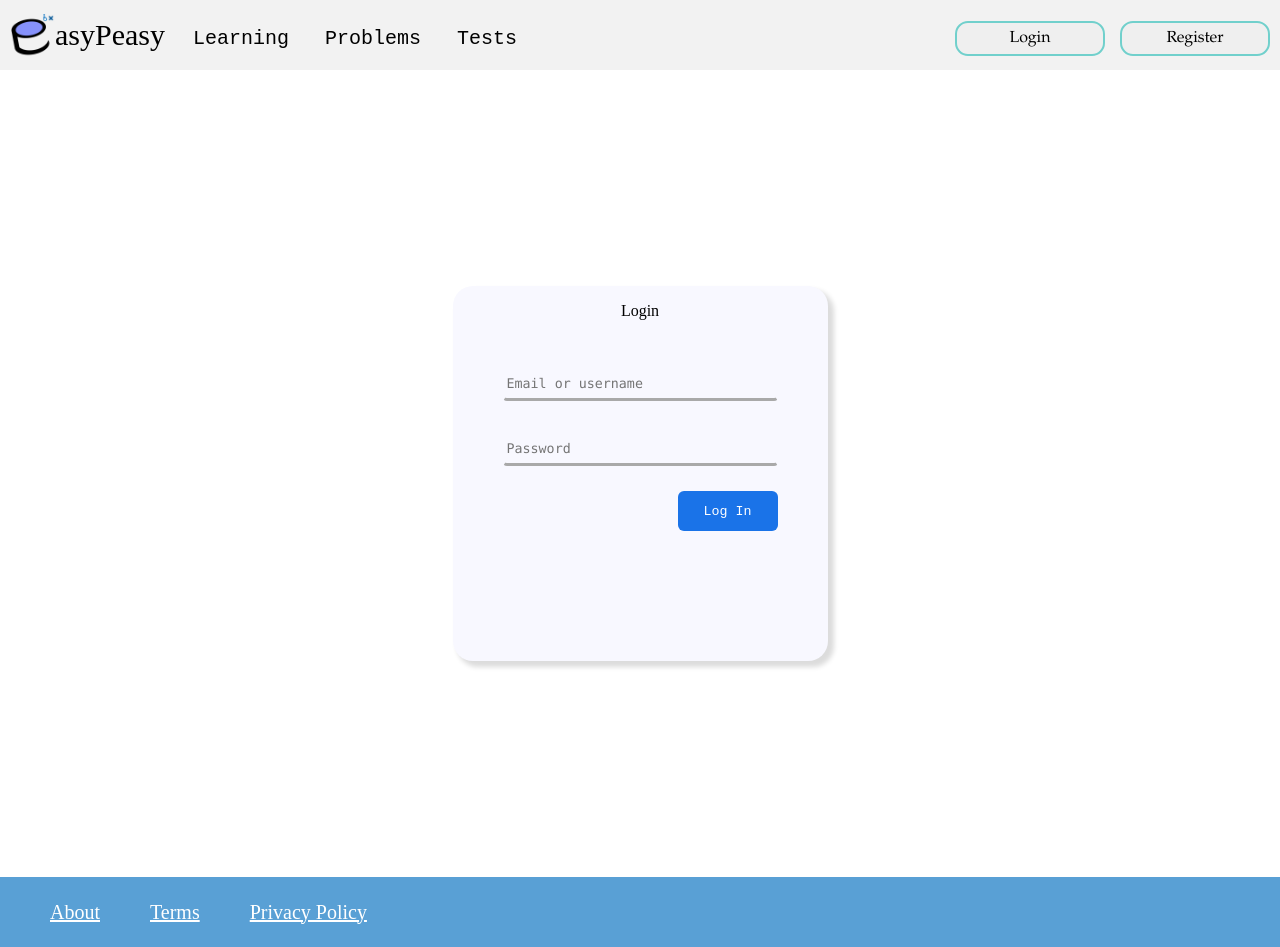
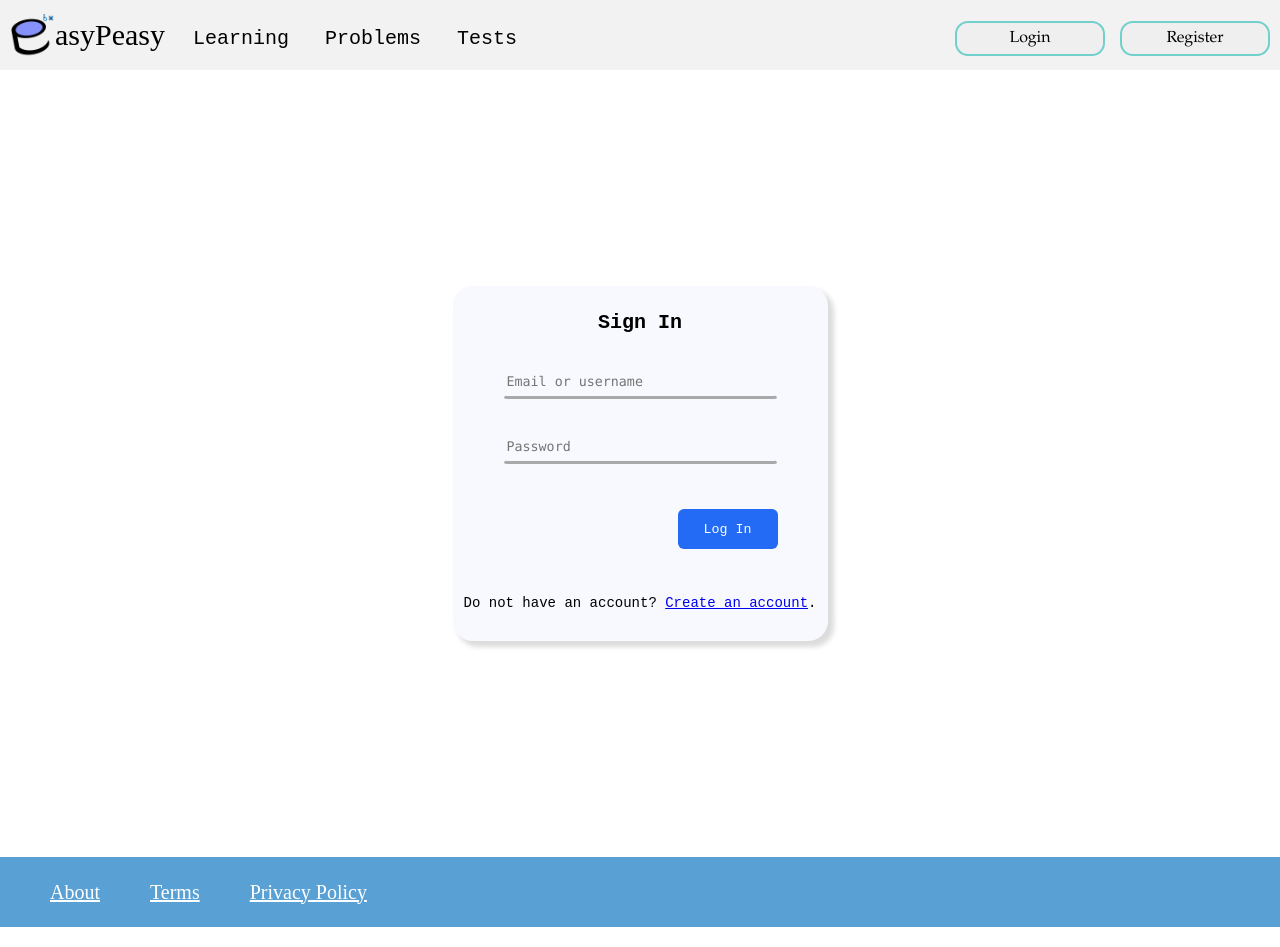
Before and after one commit to nazarkohut/easy_peasy_front, an Angular app: page /login in a window 1280 px wide. Built offline with nearby package versions, Linux system fonts and the light colour scheme.

Commit message:
Improved login UI part.

```diff
--- a/src/app/app.module.ts
+++ b/src/app/app.module.ts
@@ -19,6 +19,7 @@ import { LoginFormComponent } from './section/login-form/login-form.component';
 import {ReactiveFormsModule} from "@angular/forms";
 import { SubmitButtonComponent } from './section/submit-button/submit-button.component';
 import { FormHeaderComponent } from './section/form-header/form-header.component';
+import { FormTextComponent } from './section/form-text/form-text.component';
 
 @NgModule({
   declarations: [
@@ -35,7 +36,8 @@ import { FormHeaderComponent } from './section/form-header/form-header.component
     RegisterFormComponent,
     LoginFormComponent,
     SubmitButtonComponent,
-    FormHeaderComponent
+    FormHeaderComponent,
+    FormTextComponent
   ],
   imports: [
     BrowserModule,
--- a/src/app/section/form-header/form-header.component.html
+++ b/src/app/section/form-header/form-header.component.html
@@ -1 +1 @@
-<p class="form-header">{{text}}</p>
+<p #formHeader class="form-header placeholder">{{text}}</p>
--- a/src/app/section/form-header/form-header.component.scss
+++ b/src/app/section/form-header/form-header.component.scss
@@ -1,3 +1,7 @@
 .form-header{
   text-align: center;
+  font-family: "Courier New", monospace;
+  font-size: 20px;
+  margin: 0;
+  font-weight: bold;
 }
--- a/src/app/section/form-header/form-header.component.ts
+++ b/src/app/section/form-header/form-header.component.ts
@@ -1,18 +1,29 @@
-import {Component, Input, OnInit} from '@angular/core';
+import {Component, ElementRef, Input, OnInit, ViewChild} from '@angular/core';
 
 @Component({
   selector: 'app-form-header',
   templateUrl: './form-header.component.html',
   styleUrls: ['./form-header.component.scss']
 })
+
+
 export class FormHeaderComponent implements OnInit {
   @Input() text: string = '';
+  @Input() paddingTop: string = '';
+  @ViewChild('formHeader') p: ElementRef<HTMLParagraphElement>;
+  PADDINGS: any = {
+    'login': '25px',
+    'register': '40px'
+  }
 
   constructor() {
+    this.p = {} as ElementRef;
   }
 
   ngOnInit(): void {
-
   }
 
+  ngAfterViewInit() {
+    this.p.nativeElement.style.paddingTop = this.PADDINGS[this.paddingTop];
+  }
 }
--- /dev/null
+++ b/src/app/section/form-text/form-text.component.html
@@ -0,0 +1,3 @@
+<p class="form-text" #formText>
+  {{text}} <a  [routerLink]="link">{{linkText}}</a>.
+</p>
--- /dev/null
+++ b/src/app/section/form-text/form-text.component.scss
@@ -0,0 +1,5 @@
+.form-text {
+  margin: 40px 0 0 0;
+  font-family: "Dubai", monospace;
+  font-size: 14px;
+}
--- /dev/null
+++ b/src/app/section/form-text/form-text.component.ts
@@ -0,0 +1,30 @@
+import {Component, ElementRef, Input, OnInit, ViewChild} from '@angular/core';
+
+@Component({
+  selector: 'app-form-text',
+  templateUrl: './form-text.component.html',
+  styleUrls: ['./form-text.component.scss']
+})
+export class FormTextComponent implements OnInit {
+  @Input() text: string = '';
+  @Input() link: string = '';
+  @Input() linkText: string = '';
+  @Input() paddingBottom: string = '';
+  @ViewChild('formText') p: ElementRef<HTMLParagraphElement>;
+
+  PADDINGS: any = {
+    'login': '25px',
+    'register': '40px'
+  }
+
+  constructor() {
+    this.p = {} as ElementRef;
+  }
+
+  ngOnInit(): void {
+  }
+
+  ngAfterViewInit(){
+    this.p.nativeElement.style.paddingBottom = this.PADDINGS[this.paddingBottom];
+  }
+}
--- a/src/app/section/login-form/login-form.component.html
+++ b/src/app/section/login-form/login-form.component.html
@@ -1,5 +1,5 @@
 <section class="form-wrapper">
-  <app-form-header [text]="'Login'"></app-form-header>
+  <app-form-header [text]="'Sign In'" [paddingTop]="'login'"></app-form-header>
   <form class="login-form" [formGroup]="form" (submit)="onSubmit()">
     <label>
       <input class="login-input" type="email" formControlName="email_or_username" placeholder="Email or username">
@@ -10,5 +10,7 @@
       <input class="login-input" type="password" formControlName="password" placeholder="Password">
     </label>
     <app-submit-button [buttonValue]="'Log In'"></app-submit-button>
+    <app-form-text [text]="'Do not have an account?'" [linkText]="'Create an account'" [link]="'/registration'"
+    [paddingBottom]="'login'"></app-form-text>
   </form>
 </section>
--- a/src/app/section/login-form/login-form.component.scss
+++ b/src/app/section/login-form/login-form.component.scss
@@ -1,7 +1,7 @@
 @use '../../../assets/styles/colors' as colors;
 
 .form-wrapper{
-  min-height: 375px;
+  min-height: 355px;
   width: 375px;
 }
 
--- a/src/app/section/login-form/login-form.component.ts
+++ b/src/app/section/login-form/login-form.component.ts
@@ -1,5 +1,6 @@
 import {Component, OnInit} from '@angular/core';
-import {FormBuilder, FormControl, FormGroup, Validators} from "@angular/forms";
+import {FormControl, FormGroup, Validators} from "@angular/forms";
+import {Router} from "@angular/router";
 
 @Component({
   selector: 'app-login-form',
@@ -14,7 +15,7 @@ export class LoginFormComponent implements OnInit {
 
   loginForm: FormGroup = new FormGroup({})
 
-  constructor() {
+  constructor(private router: Router) {
   }
 
   determineIfEmailOrUsername(): FormGroup {
@@ -66,5 +67,4 @@ export class LoginFormComponent implements OnInit {
   onSubmit() {
     this.determineIfEmailOrUsername();
   }
-
 }
--- a/src/app/section/submit-button/submit-button.component.scss
+++ b/src/app/section/submit-button/submit-button.component.scss
@@ -1,12 +1,12 @@
 @use '../../../assets/styles/colors' as colors;
 
 .submit-button {
-  background: #1a73e8;
+  background: colors.$submit-button-color;
   border-radius: 6px;
   transition: 0.5s ease;
   width: 100px;
   height: 40px;
-  margin: 25px 0 6px 175px;
+  margin: 45px 0 6px 175px;
   border-color: transparent;
   color: colors.$white;
   font-family: "Bookman Old Style", monospace;
--- a/src/assets/styles/colors.scss
+++ b/src/assets/styles/colors.scss
@@ -6,6 +6,7 @@ $nav-auth-button-color: #71D0CC;
 $form-wrapper-color: #f8f8ff;
 $form-wrapper-shadow-color: gainsboro;
 $register-input-focus-color: rgb(180, 210, 256);
+$submit-button-color: #236AF4;
 $submit-button-hover-shadow-color: lightslategray;
-$submit-button-hover-color: rgb(102, 102, 255);
+$submit-button-hover-color: rgb(102, 102, 255, 0.95);
 $footer-color: rgba(61, 144, 206, 0.85);
```
Also changed, not shown: 1 other file (tests, documents, lock files or other folders).
